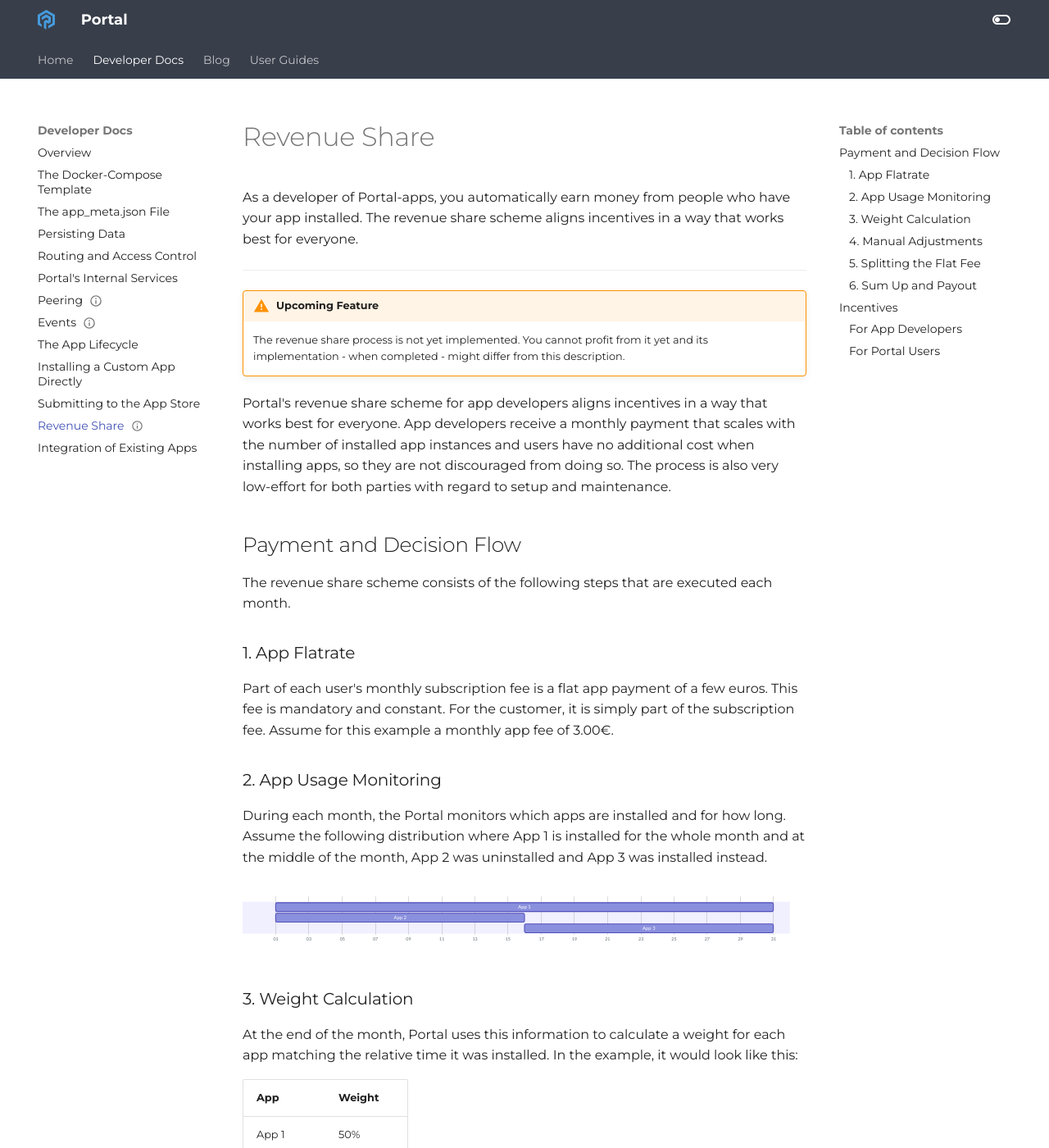
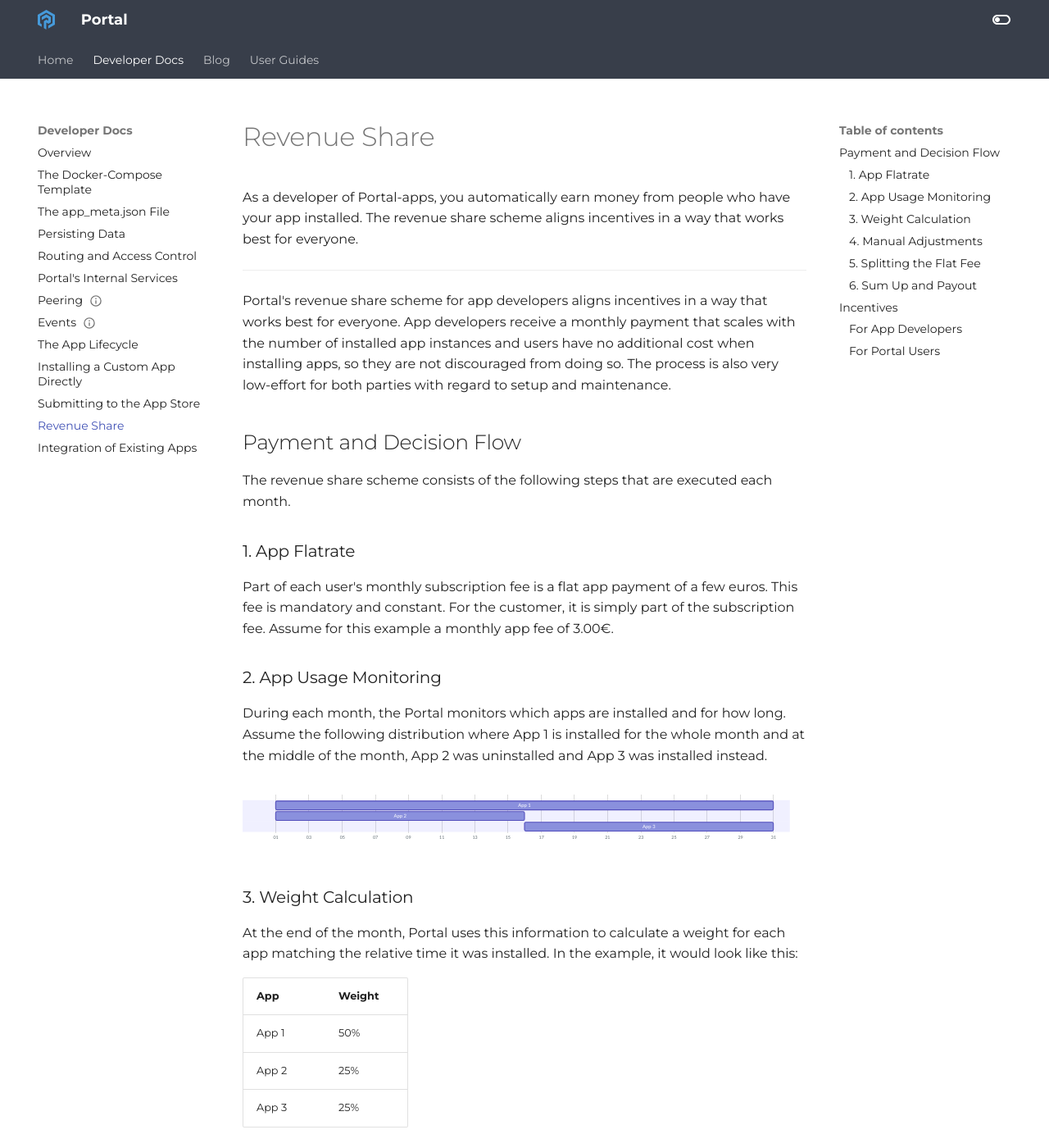
Before and after one commit to FreeshardBase/documentation, an MkDocs documentation site: the page built from docs/developer_docs/revenue_share.md, in a window 1280 px wide and 1400 px high. Shown: the whole window at 82% size. Built offline with MkDocs 1.6.1 and Material for MkDocs 9.7.7, drawn with Linux system fonts in a browser that asks for light colours; some of the changed text lies outside the part shown.

Commit message:
remove upcoming status from revenue share

```diff
--- a/docs/developer_docs/revenue_share.md
+++ b/docs/developer_docs/revenue_share.md
@@ -1,16 +1,11 @@
 ---
 title: Revenue Share
-status: upcoming
 ---
 
 As a developer of Portal-apps, you automatically earn money from people who have your app installed.
 The revenue share scheme aligns incentives in a way that works best for everyone.
 
 ---
-
-!!! warning "Upcoming Feature"
-    The revenue share process is not yet implemented.
-    You cannot profit from it yet and its implementation - when completed - might differ from this description.
 
 Portal's revenue share scheme for app developers aligns incentives in a way that works best for everyone.
 App developers receive a monthly payment that scales with the number of installed app instances
```
Also changed, not shown: other parts of docs/developer_docs/revenue_share.md (+4 -0 lines).
